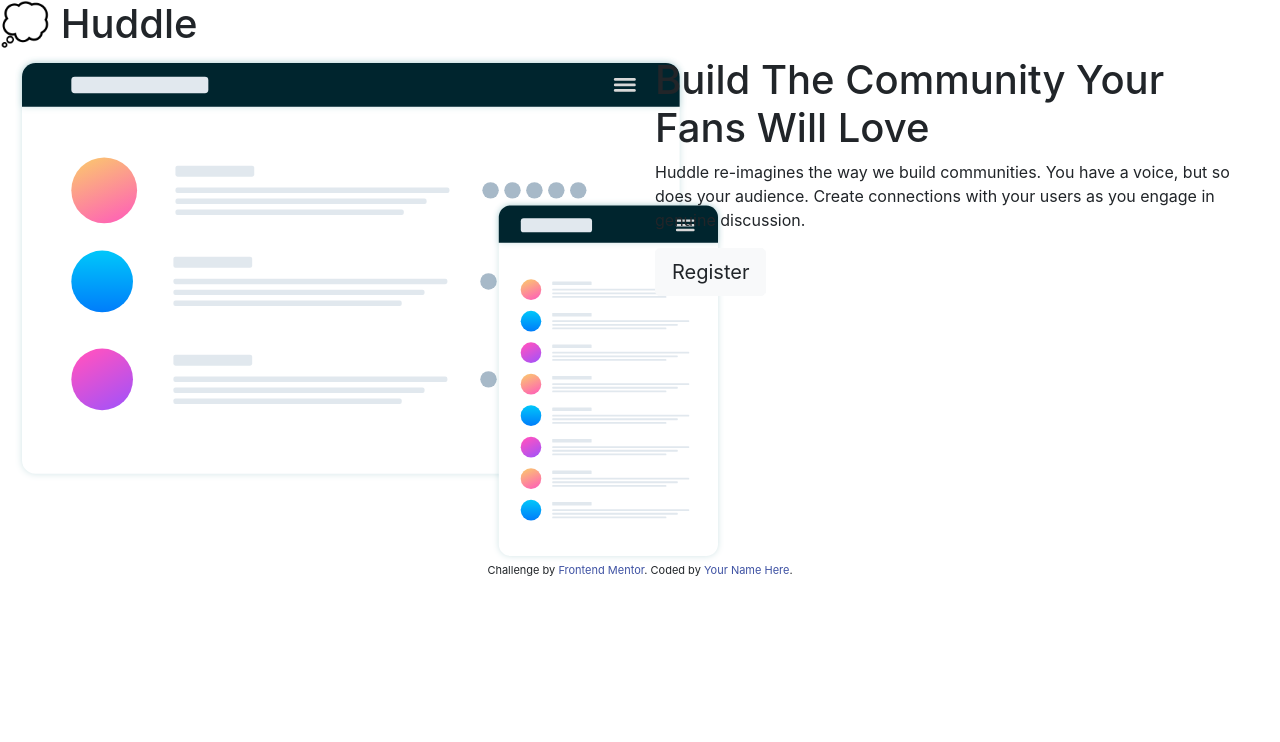
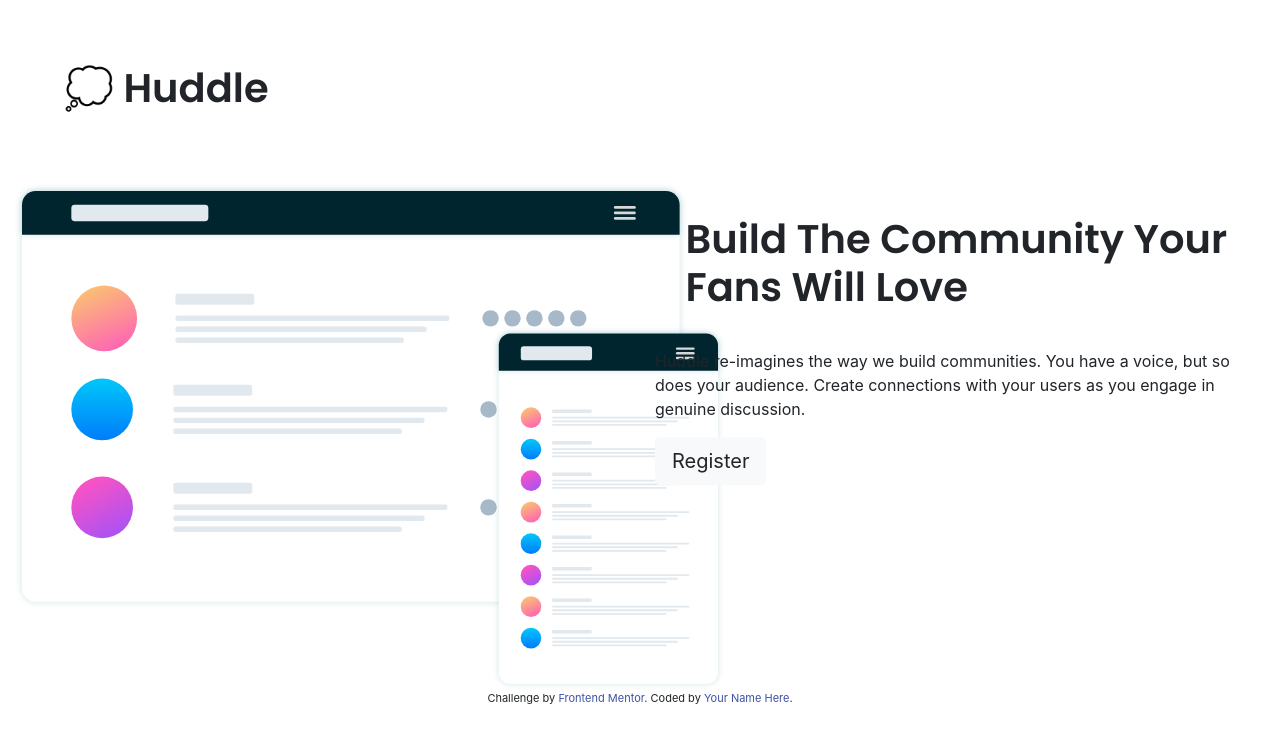
Before and after one commit to Carolenesw/Huddle-landing-page, a plain HTML site: page index.html in a window 1280 px wide. Drawn offline with nearby package versions, Linux system fonts and the light colour scheme.

Commit message:
style h1 and add google fonts

```diff
--- a/index.html
+++ b/index.html
@@ -19,6 +19,9 @@
   <script src="https://cdn.jsdelivr.net/npm/bootstrap@4.5.3/dist/js/bootstrap.bundle.min.js"
     integrity="sha384-ho+j7jyWK8fNQe+A12Hb8AhRq26LrZ/JpcUGGOn+Y7RsweNrtN/tE3MoK7ZeZDyx"
     crossorigin="anonymous"></script>
+
+    <!-- Google Fonts  -->
+    <link href="https://fonts.googleapis.com/css2?family=Poppins:ital,wght@0,600;0,700;0,900;1,700&display=swap" rel="stylesheet">
   <title>Frontend Mentor | Huddle landing page with single introductory section</title>
 
   <!-- Feel free to remove these styles or customise in your own stylesheet 👍 -->
@@ -53,16 +56,18 @@
   </div>
 </div>
   <footer>
-    <p class="attribution">
-      Challenge by <a href="https://www.frontendmentor.io?ref=challenge" target="_blank">Frontend Mentor</a>.
-      Coded by <a href="#">Your Name Here</a>.
-    </p>
     <div>
       <!-- <i class="fab fa-facebook"></i>
       <i class="fab fa-twitter-square"></i>
       <i class="fab fa-instagram-square"></i> -->
     </div>
 
+    <p class="attribution">
+      Challenge by <a href="https://www.frontendmentor.io?ref=challenge" target="_blank">Frontend Mentor</a>.
+      Coded by <a href="#">Your Name Here</a>.
+    </p>
+
+
   </footer>
 </body>
 
--- a/style/style.css
+++ b/style/style.css
@@ -3,6 +3,11 @@ body {
     /* background-image: url("./images/bg-desktop.svg"); */
 }
 
-.narration {
+h1 {
+    padding: 5% 0 5% 5% ;
+    font-weight: 400, 700;
+    font-family: 'Poppins', sans-serif;
+}
+/* .narration {
 
-}
+} */
```
